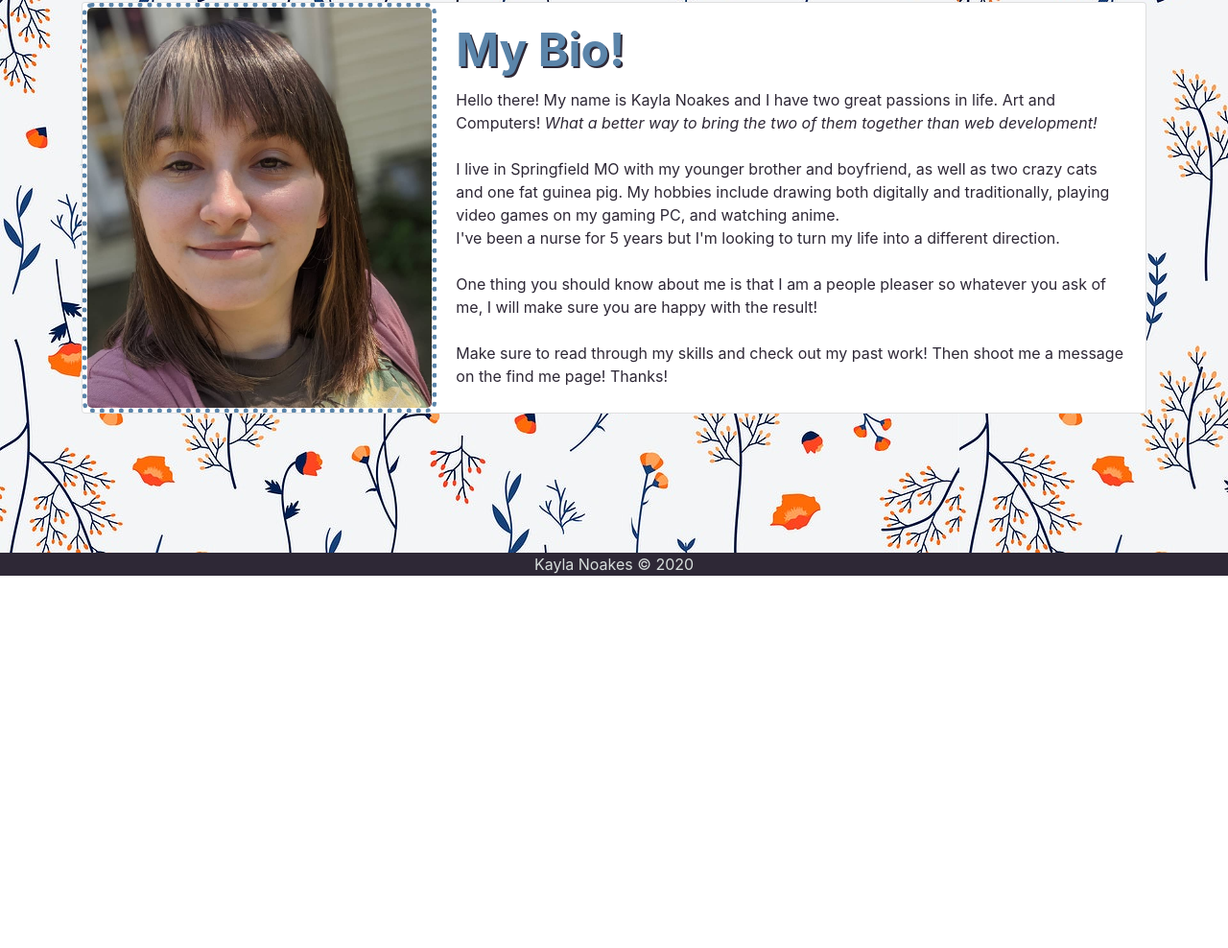
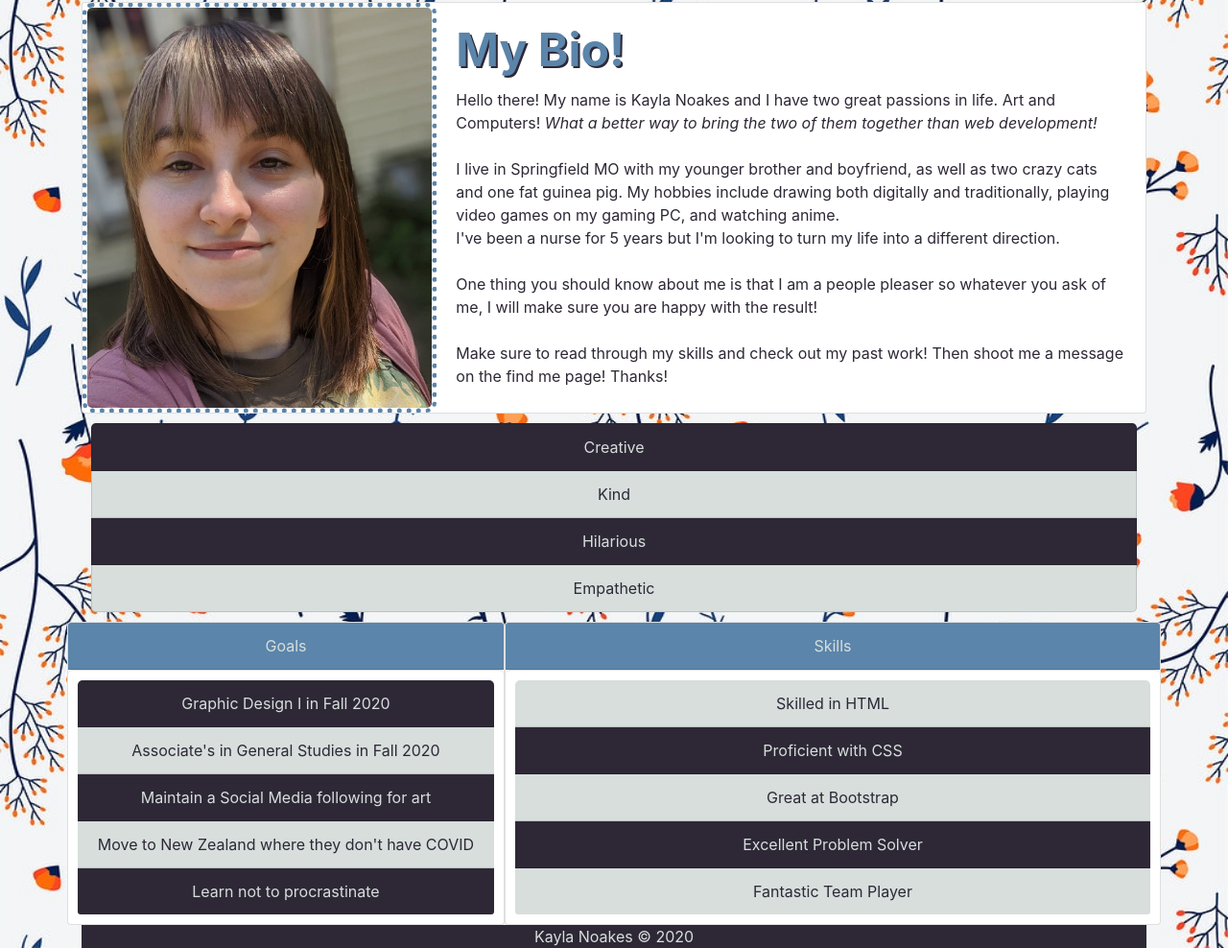
Before and after one commit to aphroboo/aphroboo.github.io, a plain HTML site: page index.html in a window 1280 px wide. Shown: the part 200-1188 px from the top of the page at 96% size. Before the commit the page ends 800 px from the top, so only its background shows below. Drawn offline with nearby package versions, Linux system fonts and the light colour scheme.

Commit message:
finished index

```diff
--- a/index.html
+++ b/index.html
@@ -52,9 +52,42 @@
         </div>
       </div>
     </div>
+    <ul class="list-group">
+      <li class="list-group-item one">Creative</li>
+      <li class="list-group-item two">Kind</li>
+      <li class="list-group-item one">Hilarious</li>
+      <li class="list-group-item two">Empathetic</li>
+    </ul>
+
+    <div class="row">
+      <div class="card" style="width: 40%;">
+        <div class="card-header">
+          Goals
+        </div>
+        <ul class="list-group list-group-flush">
+          <li class="list-group-item one">Graphic Design I in Fall 2020</li>
+          <li class="list-group-item two ">Associate's in General Studies in Fall 2020</li>
+          <li class="list-group-item one">Maintain a Social Media following for art</li>
+          <li class="list-group-item two ">Move to New Zealand where they don't have COVID</li>
+          <li class="list-group-item one">Learn not to procrastinate</li>
+        </ul>
+      </div>
+      <div class="card" style="width: 60%;">
+        <div class="card-header">
+          Skills
+        </div>
+        <ul class="list-group list-group-flush">
+          <li class="list-group-item two">Skilled in HTML</li>
+          <li class="list-group-item one">Proficient with CSS</li>
+          <li class="list-group-item two">Great at Bootstrap</li>
+          <li class="list-group-item one">Excellent Problem Solver</li>
+          <li class="list-group-item two">Fantastic Team Player</li>
+        </ul>
+      </div>
+    </div>
 
 
-    <nav class="fixed-bottom navbar-light" style="background-color: #2E2836; text-align: center; color:  #D7DEDC">
+    <nav class="navbar-light" style="background-color: #2E2836; text-align: center; color:  #D7DEDC">
       <a class="footer"> Kayla Noakes &#169; 2020 </a>
     </nav>
 
--- a/style.css
+++ b/style.css
@@ -16,6 +16,7 @@
 body {
   background-image: url(background.jpg);
   text-align: center;
+  background-repeat: round;
 }
 h1, h5 {
   font-weight: bolder;
@@ -56,3 +57,22 @@ p {
   border-radius: 10px;
   border: dotted 5px var(--primary);
 }
+
+.one {
+  background-color: var(--dark);
+  color: var(--light);
+}
+.two{
+  background-color: var(--light);
+  color: var(--dark);
+}
+
+.list-group {
+  padding: 10px;
+  border-radius: 5px;
+}
+
+.card-header {
+  background-color: var(--primary);
+  color: var(--light);
+}
```
Also changed, not shown: contact.html (+1 -1 lines), thankyou.html (+1 -1 lines).
